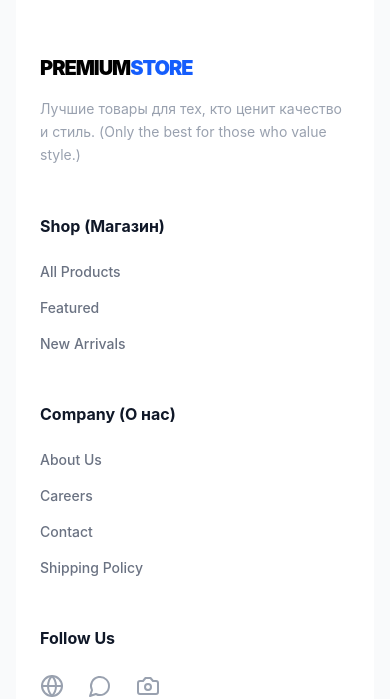
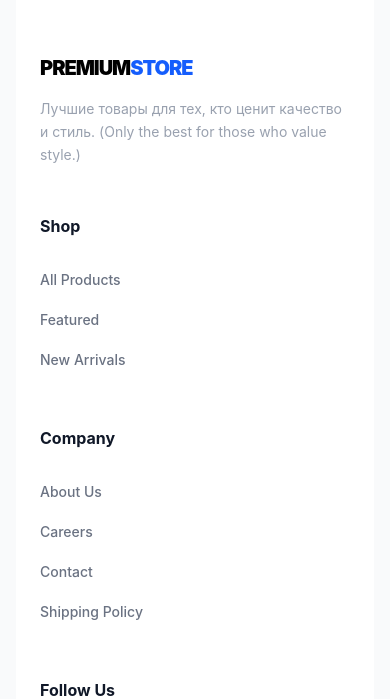
Before and after one commit to ZorGor8/my-pro-store, a React (Vite) app: page /shipping in a window 390 px wide. Shown: the part 1308-2007 px from the top of the page. Built offline with nearby package versions, Linux system fonts and the light colour scheme; no server answers.

Commit message:
fix:improve footer link accessibility on mobile

```diff
--- a/src/components/Footer.tsx
+++ b/src/components/Footer.tsx
@@ -1,47 +1,48 @@
 import { Link } from 'react-router-dom';
 import { Globe, MessageCircle, Camera } from 'lucide-react';
 
-
 export const Footer = () => {
   return (
-    <footer className="bg-white border-t border-gray-100 mt-20 pt-16 pb-8">
+    <footer className="bg-white border-t border-gray-100 mt-20 pt-16 pb-8 relative z-50">
       <div className="max-w-7xl mx-auto px-6 grid grid-cols-1 md:grid-cols-4 gap-12">
         <div className="col-span-1 md:col-span-1">
           <span className="text-xl font-black tracking-tighter">PREMIUM<span className="text-blue-600">STORE</span></span>
-          <p className="text-gray-400 text-sm mt-4 leading-relaxed">Лучшие товары для тех, кто ценит качество и стиль. (Only the best for those who value style.)</p>
+          <p className="text-gray-400 text-sm mt-4 leading-relaxed">
+            Лучшие товары для тех, кто ценит качество и стиль. (Only the best for those who value style.)
+          </p>
         </div>
 
-{/*  Shop  */}
+        {/* Shop  */}
         <div>
-    <h4 className="font-bold mb-6 text-gray-900">Shop (Магазин)</h4>
-    <ul className="space-y-4 text-sm text-gray-500 font-medium">
-      <li className="hover:text-blue-600 transition-colors">
-        <Link to="/">All Products</Link>
+          <h4 className="font-bold mb-6 text-gray-900">Shop </h4>
+          <ul className="space-y-1 text-sm text-gray-500 font-medium">
+            <li>
+              <Link to="/" className="hover:text-blue-600 transition-colors block py-2">All Products</Link>
             </li>
-      <li className="hover:text-blue-600 transition-colors">
-        <Link to="/featured">Featured</Link>
+            <li>
+              <Link to="/featured" className="hover:text-blue-600 transition-colors block py-2">Featured</Link>
             </li>
-      <li className="hover:text-blue-600 transition-colors">
-        <Link to="/new-arrivals">New Arrivals</Link>
+            <li>
+              <Link to="/new-arrivals" className="hover:text-blue-600 transition-colors block py-2">New Arrivals</Link>
             </li>
           </ul>
         </div>
 
         {/* Company */}
         <div>
-    <h4 className="font-bold mb-6 text-gray-900">Company (О нас)</h4>
-    <ul className="space-y-4 text-sm text-gray-500 font-medium">
-      <li className="hover:text-blue-600 transition-colors">
-        <Link to="/about">About Us</Link>
+          <h4 className="font-bold mb-6 text-gray-900">Company </h4>
+          <ul className="space-y-1 text-sm text-gray-500 font-medium">
+            <li>
+              <Link to="/about" className="hover:text-blue-600 transition-colors block py-2">About Us</Link>
             </li>
-      <li className="hover:text-blue-600 transition-colors">
-        <Link to="/careers">Careers</Link>
+            <li>
+              <Link to="/careers" className="hover:text-blue-600 transition-colors block py-2">Careers</Link>
             </li>
-      <li className="hover:text-blue-600 transition-colors">
-        <Link to="/contact">Contact</Link>
+            <li>
+              <Link to="/contact" className="hover:text-blue-600 transition-colors block py-2">Contact</Link>
             </li>
-      <li className="hover:text-blue-600 transition-colors">
-        <Link to="/shipping">Shipping Policy</Link>
+            <li>
+              <Link to="/shipping" className="hover:text-blue-600 transition-colors block py-2">Shipping Policy</Link>
             </li>
           </ul>
         </div>
```
Lines whose indentation alone changed are shown as unchanged.
